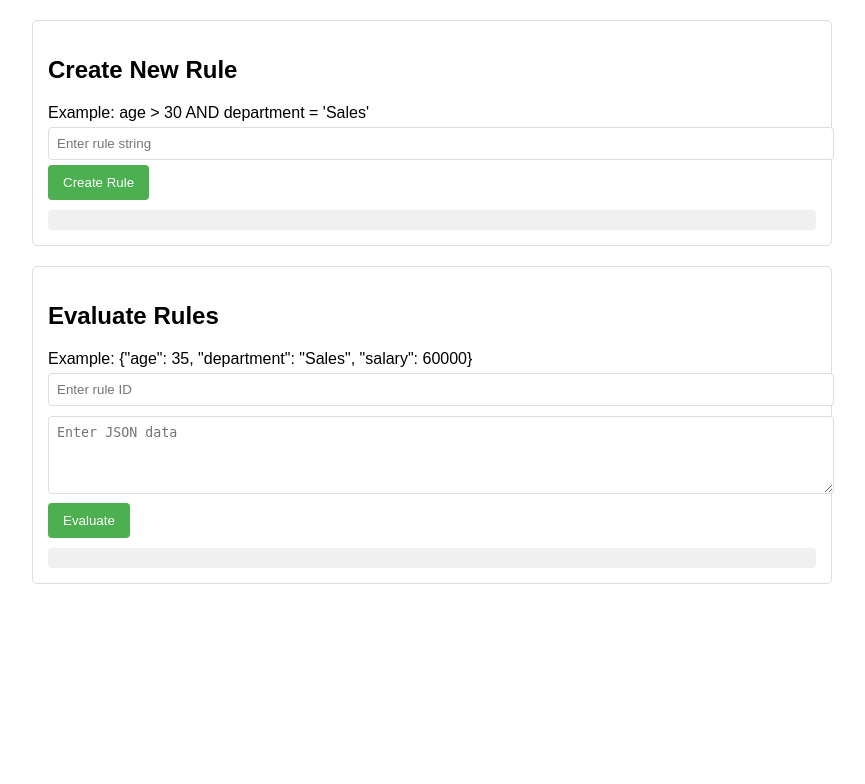
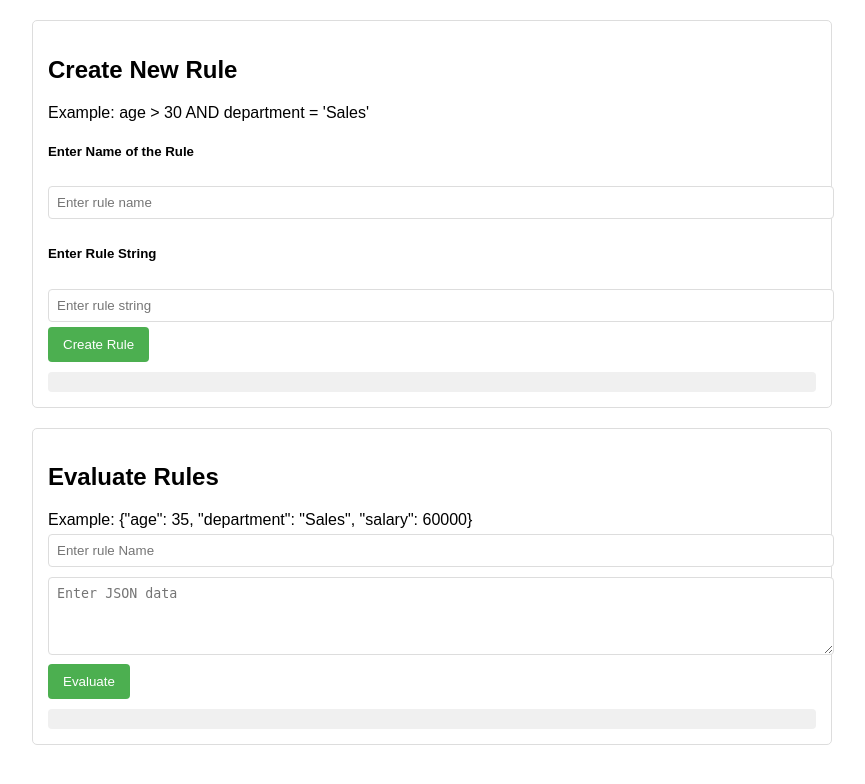
Before and after one commit to gurureddy30/Rule-Engine-with-AST, a FastAPI app: page / in a window 1280 px wide. Shown: the top 784 px of the page, without its empty margins (208-1073 px from the left). Run offline with FastAPI, Linux system fonts and the light colour scheme.

Commit message:
Update index.html

```diff
--- a/AST/templates/index.html
+++ b/AST/templates/index.html
@@ -48,6 +48,9 @@
     <div class="container">
         <h2>Create New Rule</h2>
         <div>Example: age > 30 AND department = 'Sales'</div>
+        <h5>Enter Name of the Rule</h5>
+        <input type="text" id="ruleName" placeholder="Enter rule name">
+        <h5>Enter Rule String</h5>
         <input type="text" id="ruleString" placeholder="Enter rule string">
         <button onclick="createRule()">Create Rule</button>
         <div id="ruleResult" class="result"></div>
@@ -56,7 +59,7 @@
     <div class="container">
         <h2>Evaluate Rules</h2>
         <div>Example: {"age": 35, "department": "Sales", "salary": 60000}</div>
-        <input type="number" id="ruleId" placeholder="Enter rule ID">
+        <input type="text" id="rule_name" placeholder="Enter rule Name">
         <textarea id="jsonData" rows="4" placeholder="Enter JSON data"></textarea>
         <button onclick="evaluateRules()">Evaluate</button>
         <div id="results" class="result"></div>
@@ -66,6 +69,7 @@
     <script>
         async function createRule() {
             const ruleString = document.getElementById('ruleString').value;
+            const ruleName = document.getElementById('ruleName').value;
             const resultDiv = document.getElementById('ruleResult');
 
             try {
@@ -75,7 +79,8 @@
                         'Content-Type': 'application/json'
                     },
                     body: JSON.stringify({
-                        rule_string: ruleString
+                        rule_string: ruleString,
+                        rule_name: ruleName
                     })
                 });
 
@@ -95,11 +100,11 @@
 
         async function evaluateRules() {
             const jsonData = document.getElementById('jsonData').value;
-            const ruleId = document.getElementById('ruleId').value;
+            const ruleName = document.getElementById('rule_name').value;
             const resultDiv = document.getElementById('results');
 
-            if (!ruleId) {
-                resultDiv.textContent = 'Error: Please enter a rule ID';
+            if (!ruleName) {
+                resultDiv.textContent = 'Error: Please enter a rule name';
                 resultDiv.style.color = 'red';
                 return;
             }
@@ -115,7 +120,7 @@
                     },
                     body: JSON.stringify({
                         data: parsedData,
-                        rule_id: parseInt(ruleId)
+                        rule_name: ruleName
                     })
                 });
 
```
